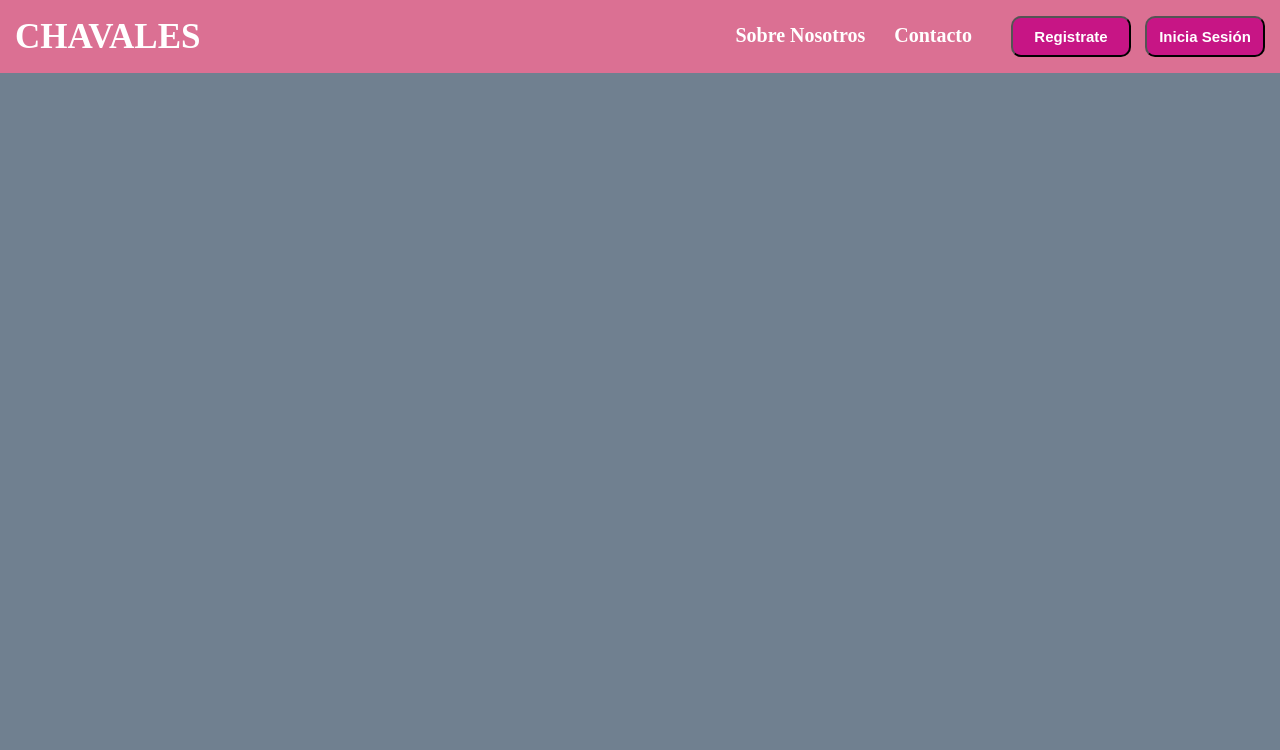
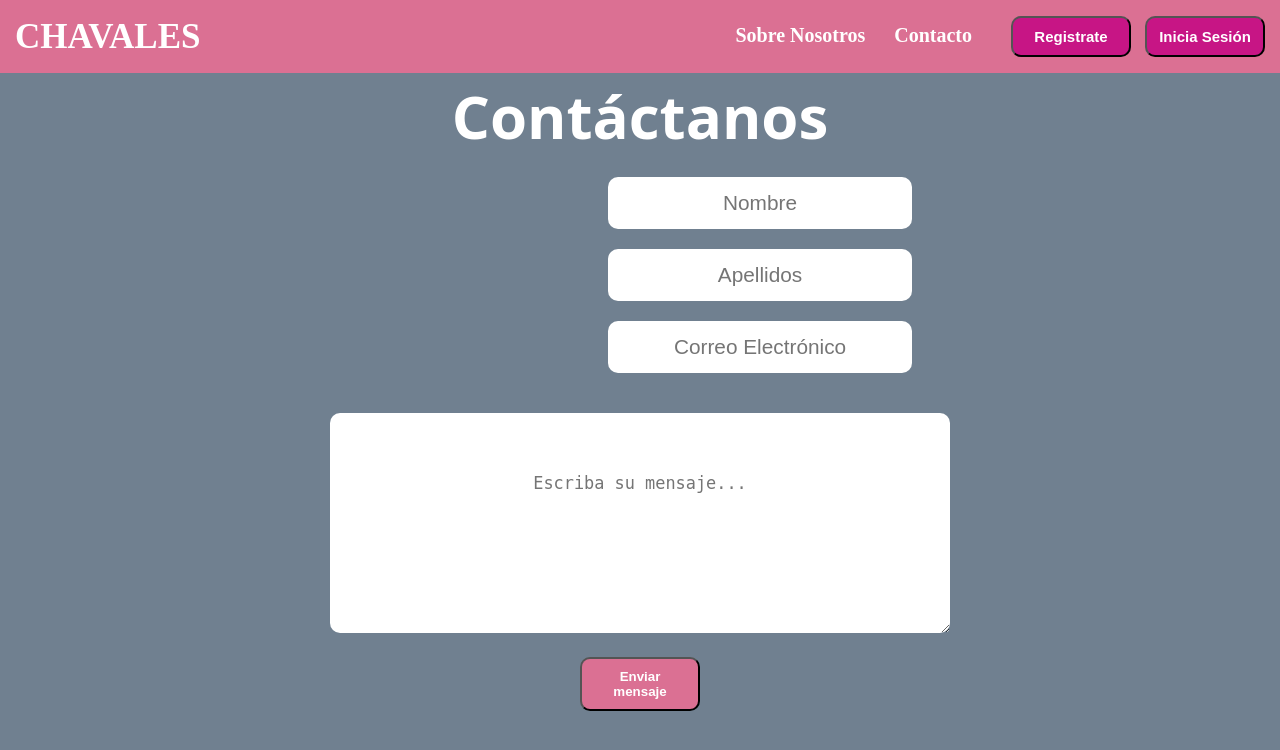
Before and after one commit to rafaelbau34/Flask, a Flask app: page /contacto in a window 1280 px wide. Shown: the top 750 px of the page. Run offline with Flask 3, Linux system fonts and the light colour scheme.

Commit message:
avance en pagina de contacto

```diff
--- a/app/static/css/main.css
+++ b/app/static/css/main.css
@@ -90,3 +90,41 @@ button a {
   color: white;
   font-size: 15px;
 }
+
+input.contact {
+  display: block;
+  margin: 20px 600px;
+  text-align: center;
+}
+
+textarea {
+  width: 500px;
+  height: 100px;
+  margin: 20px;
+  border: none;
+  border-radius: 10px;
+  text-align: center;
+  font-size: 1.3em;
+  padding: 60px 60px;
+}
+
+button.cont {
+  background-color: palevioletred;
+  margin: auto;
+  margin-bottom: 20px;
+  border-radius: 10px;
+  padding-bottom: 10px;
+  width: 120px;
+  font-weight: bold;
+  display: flex;
+  color: white;
+}
+
+h1.con {
+  color: white;
+  margin: auto;
+  padding-top: 10px;
+  font-size: 60px;
+  font-family: system-ui, -apple-system, BlinkMacSystemFont, "Segoe UI", Roboto,
+    Oxygen, Ubuntu, Cantarell, "Open Sans", "Helvetica Neue", sans-serif;
+}
--- a/app/templates/contacto.html
+++ b/app/templates/contacto.html
@@ -4,12 +4,15 @@
     <meta charset="UTF-8" />
     <meta name="viewport" content="width=device-width, initial-scale=1.0" />
     <title>Contacto</title>
-    <link rel = "stylesheet" href="{{url_for('static', filename='css/main.css')}}">
+    <link
+      rel="stylesheet"
+      href="{{url_for('static', filename='css/main.css')}}"
+    />
   </head>
   <body>
     <nav class="navbar">
       <div class="navdiv">
-          <div class="logo"><a href="/">CHAVALES</a> </div>
+        <div class="logo"><a href="/">CHAVALES</a></div>
         <ul>
           <li><a href="{{url_for('main.about')}}">Sobre Nosotros</a></li>
           <li><a href="{{url_for('main.contacto')}}">Contacto</a></li>
@@ -17,5 +20,25 @@
           <button><a href="">Inicia Sesión</a></button>
         </ul>
       </div>
+    </nav>
+    <h1 class="con">Contáctanos</h1>
+    <input class="contact" type="text" name="first" placeholder="Nombre" />
+    <input class="contact" type="text" name="last" placeholder="Apellidos" />
+    <input
+      class="contact"
+      type="email"
+      name="email"
+      placeholder="Correo Electrónico"
+    />
+    <textarea
+      rows="5"
+      cols="60"
+      name="message"
+      placeholder="Escriba su mensaje..."
+      autocomplete="off"
+      required
+    ></textarea>
+
+    <button class="cont" type="submit">Enviar mensaje</button>
   </body>
 </html>
```
Lines whose indentation alone changed are shown as unchanged.
